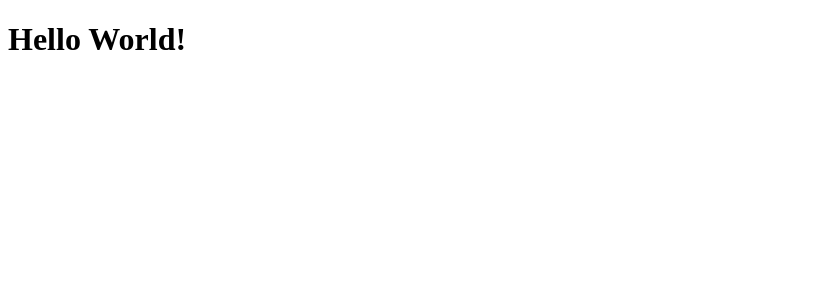
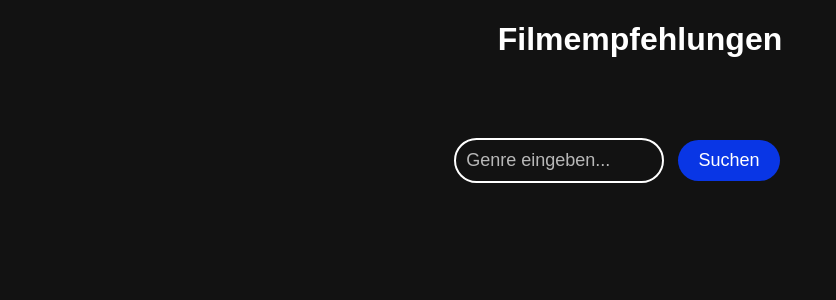
Before and after one commit to keremy60/Film-Empfehlung, a Django app: page /movies/ in a window 1280 px wide. Shown: the top 300 px of the page, without its empty margins (0-836 px from the left). Run offline with Django 5.2, Linux system fonts and the light colour scheme.

Commit message:
Hauptseite erstellt

```diff
--- /dev/null
+++ b/movie_recommender/movies/static/css/style.css
@@ -0,0 +1,47 @@
+body {
+    background-color: #121212;
+    color: #fff;
+    font-family: 'Arial', sans-serif;
+    margin: 0;
+    padding: 0;
+}
+
+h1 {
+    text-align: center;
+}
+
+.search-container {
+    display: flex;
+    justify-content: center;
+    margin-top: 5em;
+}
+
+.search-box {
+    width: 50%;
+    max-width: 600px;
+    padding: 10px;
+    border-radius: 25px;
+    border: 2px solid #fff;
+    background-color: transparent;
+    color: #fff;
+    font-size: 18px;
+}
+
+.search-box::placeholder {
+    color: rgba(255, 255, 255, 0.7);
+}
+
+.search-btn {
+    padding: 10px 20px;
+    border-radius: 25px;
+    border: none;
+    background-color: #0936e5;
+    color: white;
+    font-size: 18px;
+    cursor: pointer;
+    margin-left: 10px;
+}
+
+.search-btn:hover {
+    background-color: #09269b;
+}
--- a/movie_recommender/movies/templates/index.html
+++ b/movie_recommender/movies/templates/index.html
@@ -1,8 +1,20 @@
+{% load static %}
 <!DOCTYPE html>
-<html>
+<html lang="de">
+<head>
+    <meta charset="UTF-8">
+    <meta name="viewport" content="width=device-width, initial-scale=1.0">
+    <title>Filmempfehlungen</title>
+    <link rel="stylesheet" type="text/css" href="{% static 'css/style.css' %}">
+</head>
 <body>
-
-<h1>Hello World!</h1>
-
+    <h1>Filmempfehlungen</h1>
+    <div class="search-container" id="searchContainer">
+        <form method="POST" id="searchForm">
+            {% csrf_token %}
+            <input type="text" name="genre" class="search-box" id="searchBox" placeholder="Genre eingeben..." required value="{{ genre|default:'' }}">
+            <button type="submit" class="search-btn">Suchen</button>
+        </form>
+    </div>
 </body>
 </html>
--- a/movie_recommender/movies/urls.py
+++ b/movie_recommender/movies/urls.py
@@ -1,6 +1,8 @@
 from django.urls import path
 from . import views
+from .views import test_static
 
 urlpatterns = [
     path('movies/', views.movies, name='movies'),
+    path('test-static/', test_static),
 ]
--- a/movie_recommender/movies/views.py
+++ b/movie_recommender/movies/views.py
@@ -1,6 +1,20 @@
+from django.shortcuts import render
+from .models import Movie
 from django.http import HttpResponse
-from django.template import loader
+from django.conf import settings
+import os
 
 def movies(request):
-  template = loader.get_template('index.html')
-  return HttpResponse(template.render())
+    if request.method == "POST":
+        genre = request.POST.get("genre")
+        movies = Movie.objects.filter(genre__icontains=genre)
+        return render(request, "results.html", {"movies": movies, "genre": genre})
+
+    return render(request, "index.html")
+
+# verfügbarkeit der css-datei prüfen
+def test_static(request):
+    file_path = os.path.join(settings.BASE_DIR, 'movies', 'static', 'css', 'style.css')
+    if os.path.exists(file_path):
+        return HttpResponse(f'Gefunden: {file_path}', content_type="text/plain")
+    return HttpResponse('Datei nicht gefunden', content_type="text/plain")
```
Also changed, not shown: movie_recommender/movie_recommender/settings.py (+11 -1 lines).
